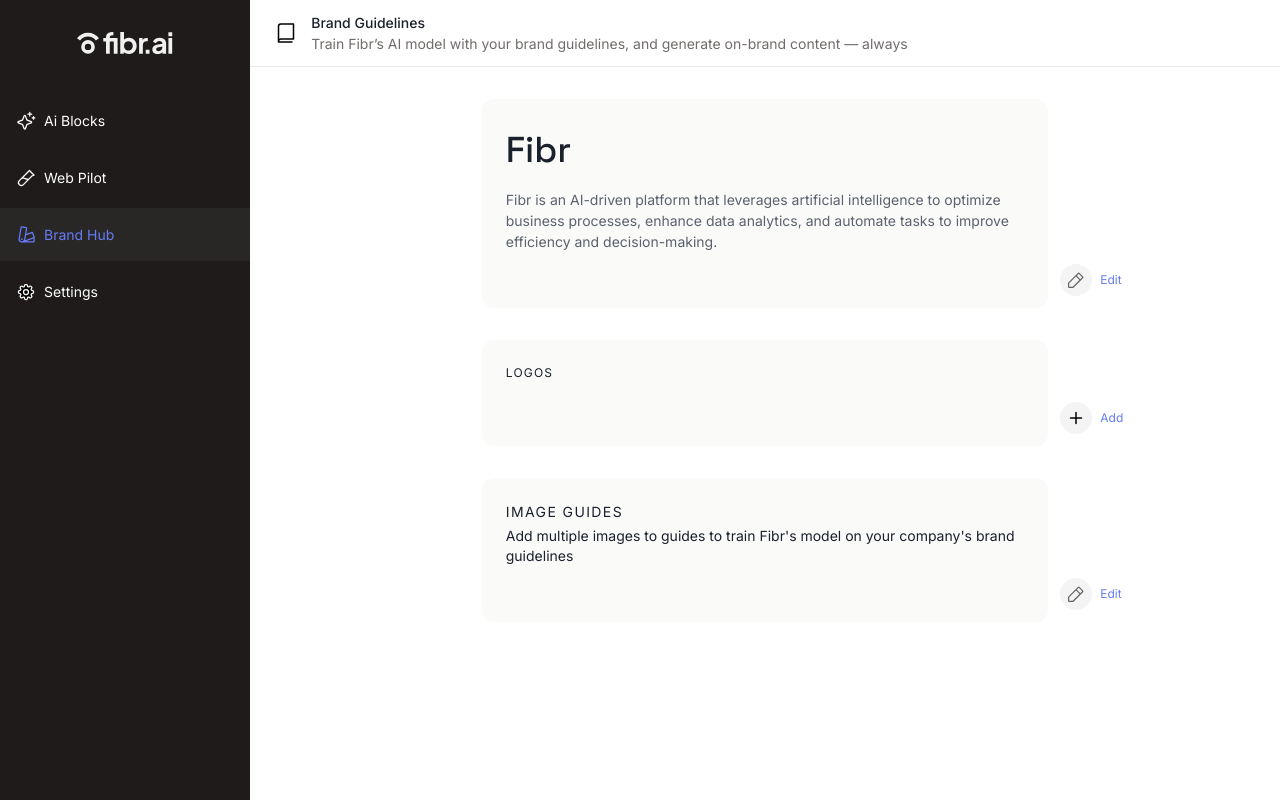
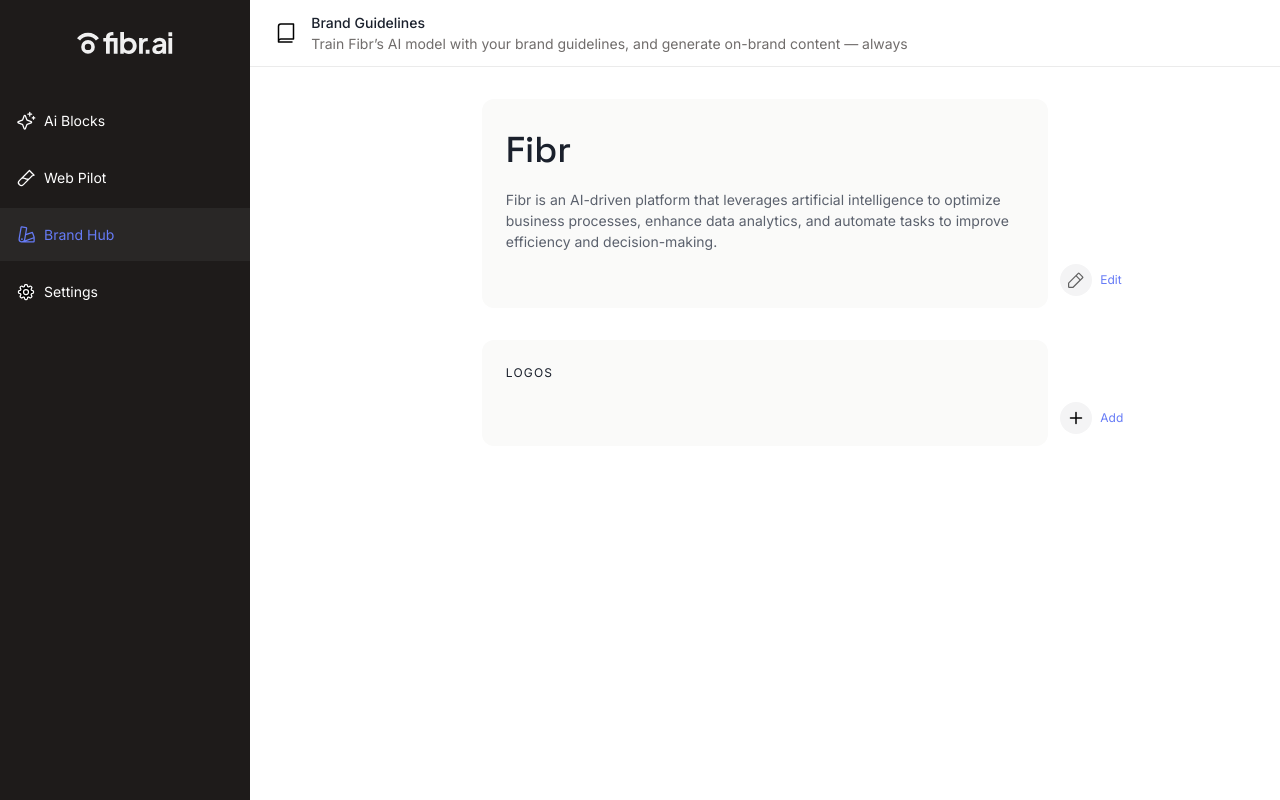
Before and after one commit to taufeeq-ahmed/fibr-ui-challenge, a Next.js app: page / in a window 1280 px wide. Built offline with nearby package versions, Linux system fonts and the light colour scheme.

Commit message:
commented

```diff
--- a/app/page.js
+++ b/app/page.js
@@ -17,9 +17,9 @@
         <div className={styles.detail_card}>
           <Logos />
         </div>
-        <div className={styles.detail_card}>
+        {/* <div className={styles.detail_card}>
           <ImageGuides />
-        </div>
+        </div> */}
       </div>
     </main>
   );
```
